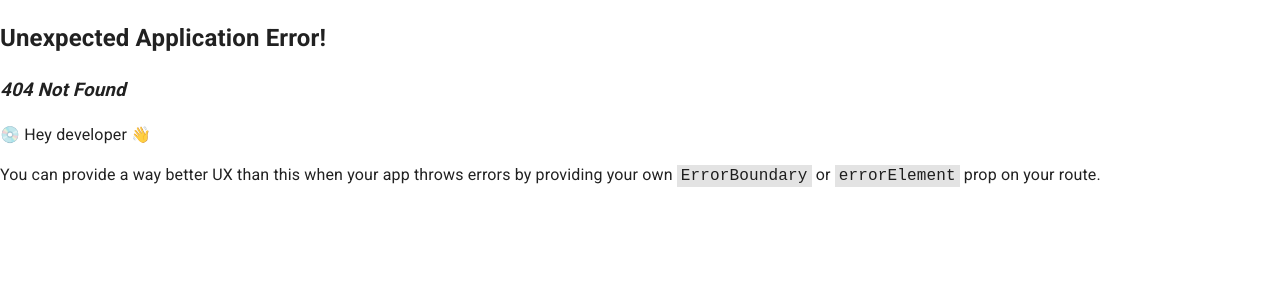
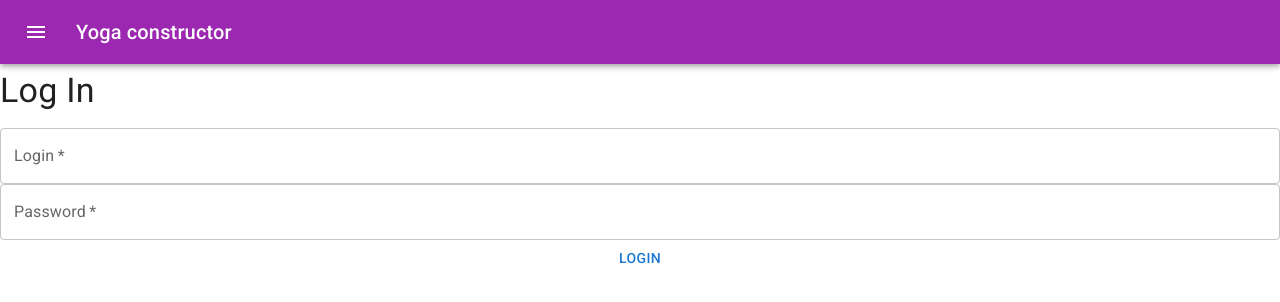
Before and after one commit to Jane-Coding/Yoga-lesson-builder, a React (Vite) app in the folder frontend/: page /login in a window 1280 px wide. Before the commit this address had no page. Shown: the top 302 px of the page. Built offline with nearby package versions, Linux system fonts and the light colour scheme.

Commit message:
frontend setup for auth

```diff
--- a/frontend/src/components/Navbar.jsx
+++ b/frontend/src/components/Navbar.jsx
@@ -9,6 +9,10 @@ import Toolbar from '@mui/material/Toolbar';
 import Typography from '@mui/material/Typography';
 
 import { Link } from "react-router-dom";
+import { Button } from '@mui/material';
+
+import { useAuthContext } from '../hooks/useAuthContext';
+import { useLogout } from '../hooks/useLogout'
 
 function Navbar() {
     const [anchorEl, setAnchorEl] = React.useState(null);
@@ -19,6 +23,9 @@ function Navbar() {
     const handleClose = () => {
     setAnchorEl(null);
     };
+
+    const { logout } = useLogout()
+    const { user } = useAuthContext()
 
     return (
       <Box sx={{ flexGrow: 1 }}>
@@ -52,6 +59,16 @@ function Navbar() {
               <MenuItem onClick={handleClose}>
                 About Me
               </MenuItem>
+
+              {user &&
+                <MenuItem onClick={() => logout()}>
+                  Log out
+                </MenuItem>
+              }
+
+              {!user && <MenuItem onClick={handleClose} component={Link} to="/login">Log in</MenuItem>}
+              {!user && <MenuItem onClick={handleClose} component={Link} to="/signup">Sign up</MenuItem>}
+
             </Menu>
 
             <Typography variant="h6" component="div" sx={{ flexGrow: 1 }}>
--- /dev/null
+++ b/frontend/src/context/AuthContext.jsx
@@ -0,0 +1,33 @@
+import { createContext, useReducer, useEffect } from "react";
+
+export const AuthContext = createContext()
+
+export const authReducer = (state, action) => {
+    switch (action.type) {
+        case 'LOGIN':
+            return { user: action.payload }
+        case 'LOGOUT':
+            return { user: null }
+        default:
+            return state
+    }
+}
+
+export const AuthContextProvider = ({ children }) => {
+    const [ state, dispatch ] = useReducer(authReducer, { user: null })
+
+    useEffect(() => {
+        const user = JSON.parse(localStorage.getItem('user'))
+
+        if(user){
+            dispatch({type: 'LOGIN', payload: user})
+        }
+    }, [])
+
+    console.log('authstate: ', state);
+    return (
+        <AuthContext.Provider value={{...state, dispatch}}>
+            { children }
+        </AuthContext.Provider>
+    )
+}
--- /dev/null
+++ b/frontend/src/hooks/useAuthContext.jsx
@@ -0,0 +1,12 @@
+import { AuthContext } from "../context/AuthContext";
+import { useContext } from "react";
+
+export const useAuthContext = () => {
+    const context = useContext(AuthContext)
+
+    if(!context){
+        throw Error('useAuthContext must be used inside an AuthContextProvider')
+    }
+
+    return context
+}
--- /dev/null
+++ b/frontend/src/hooks/useLogin.jsx
@@ -0,0 +1,37 @@
+import { useState } from "react";
+import { useAuthContext } from "./useAuthContext"
+
+export const useLogin = () => {
+    const [ error, setError ] = useState(null)
+    const [ isLoading, setIsLoading ] = useState(null)
+    const { dispatch } = useAuthContext()
+
+    const login = async (email, password) => {
+        setIsLoading(true)
+        setError(null)
+
+        const response = await fetch('http://localhost:8085/api/user/login', {
+            method: 'POST',
+            headers: {'Content-Type': 'application/json'},
+            body: JSON.stringify({email, password})
+        })
+
+        const json = await response.json()
+
+        if(!response.ok){
+            setIsLoading(false)
+            setError(json.error)
+        }
+        if(response.ok){
+            // save user to local storage
+            localStorage.setItem('user', JSON.stringify(json))
+
+            // update the auth context
+            dispatch({type: 'LOGIN', payload: json})
+
+            setIsLoading(false)
+        }
+    }
+
+    return { login, isLoading, error }
+}
--- /dev/null
+++ b/frontend/src/hooks/useLogout.jsx
@@ -0,0 +1,15 @@
+import { useAuthContext } from "./useAuthContext"
+
+export const useLogout = () => {
+    const { dispatch } = useAuthContext()
+
+    const logout = () => {
+        // remove user from storage
+        localStorage.removeItem('user')
+
+        // dispatch logout action
+        dispatch({type: 'LOGOUT'})
+    }
+
+    return { logout }
+}
--- /dev/null
+++ b/frontend/src/hooks/useSignup.jsx
@@ -0,0 +1,37 @@
+import { useState } from "react";
+import { useAuthContext } from "./useAuthContext"
+
+export const useSignup = () => {
+    const [ error, setError ] = useState(null)
+    const [ isLoading, setIsLoading ] = useState(null)
+    const { dispatch } = useAuthContext()
+
+    const signup = async (email, password) => {
+        setIsLoading(true)
+        setError(null)
+
+        const response = await fetch('http://localhost:8085/api/user/signup', {
+            method: 'POST',
+            headers: {'Content-Type': 'application/json'},
+            body: JSON.stringify({email, password})
+        })
+
+        const json = await response.json()
+
+        if(!response.ok){
+            setIsLoading(false)
+            setError(json.error)
+        }
+        if(response.ok){
+            // save user to local storage
+            localStorage.setItem('user', JSON.stringify(json))
+
+            // update the auth context
+            dispatch({type: 'LOGIN', payload: json})
+
+            setIsLoading(false)
+        }
+    }
+
+    return { signup, isLoading, error }
+}
--- a/frontend/src/main.jsx
+++ b/frontend/src/main.jsx
@@ -9,9 +9,12 @@ import HomePage from './pages/HomePage';
 import ErrorPage from './pages/ErrorPage';
 import Lesson from './pages/Lesson';
 import CreateLessonPage from './pages/CreateLessonPage';
+import Login from './pages/Login';
+import SignUp from './pages/SignUp';
 
 import { LessonContextProvider } from './context/LessonsContext';
 import { NotificationContextProvider } from './context/NotificationContext';
+import { AuthContextProvider } from './context/AuthContext';
 
 import {
   createBrowserRouter,
@@ -26,6 +29,16 @@ const router = createBrowserRouter([
       {
         path: "/",
         element: <HomePage/>,
+        errorElement: <ErrorPage/>
+      },
+      {
+        path: "/login",
+        element: <Login/>,
+        errorElement: <ErrorPage/>
+      },
+      {
+        path: "/signup",
+        element: <SignUp/>,
         errorElement: <ErrorPage/>
       },
       {
@@ -46,11 +59,13 @@ const router = createBrowserRouter([
 
 ReactDOM.createRoot(document.getElementById('root')).render(
   <React.StrictMode>
+    <AuthContextProvider>
       <LessonContextProvider>
         <NotificationContextProvider>
             <CssBaseline enableColorScheme />
             <RouterProvider router={router} />
           </NotificationContextProvider>
       </LessonContextProvider>
+    </AuthContextProvider>
   </React.StrictMode>,
 )
--- a/frontend/src/pages/HomePage.jsx
+++ b/frontend/src/pages/HomePage.jsx
@@ -8,9 +8,12 @@ import Notification from '../components/Notification';
 import { useEffect } from 'react';
 
 import { useLessonsContext } from '../hooks/useLessonsContext';
+import { useAuthContext } from '../hooks/useAuthContext';
 
 function HomePage() {
     const {lessons, dispatch} = useLessonsContext()
+
+    const { user } = useAuthContext()
 
     useEffect(() => {
         const getLessonsList = async () => {
@@ -29,6 +32,8 @@ function HomePage() {
     return (
         <Container maxWidth="sm" sx={{mt: "80px", mb: "60px"}}>
             <Stack spacing={3}>
+                {user && <Typography>Welcome back {user.email}</Typography>}
+
                 <Typography variant="h4">
                     Created sessions
                 </Typography>
--- /dev/null
+++ b/frontend/src/pages/Login.jsx
@@ -0,0 +1,47 @@
+import {Container, Stack, TextField, Typography, Button, FormControl} from '@mui/material';
+
+import { useLogin } from '../hooks/useLogin';
+
+import { useState } from "react";
+
+function Login() {
+    const [ email, setEmail ] = useState('')
+    const [ password, setPassword ] = useState('')
+
+    const { login, error, isLoading } = useLogin()
+
+    const handleSubmit = async (e) => {
+        e.preventDefault()
+
+        await login(email, password)
+    }
+
+    return (
+        <FormControl sx={{width: '100%', mt: '70px'}}>
+            <Typography variant='h4' mb={2}>Log In</Typography>
+            <TextField
+                label='Login'
+                variant='outlined'
+                color='secondary'
+                required
+                onChange={(e)=> setEmail(e.target.value)}
+                value={email}
+            ></TextField>
+
+            <TextField
+                label='Password'
+                variant='outlined'
+                color='secondary'
+                required
+                multiline
+                onChange={(e)=> setPassword(e.target.value)}
+                value={password}
+            ></TextField>
+
+            <Button onClick={handleSubmit} disabled={isLoading}>Login</Button>
+            {error && <div>{error}</div>}
+        </FormControl>
+    );
+}
+
+export default Login;
--- /dev/null
+++ b/frontend/src/pages/SignUp.jsx
@@ -0,0 +1,46 @@
+import {Container, Stack, TextField, Typography, Button, FormControl} from '@mui/material';
+
+import { useSignup } from '../hooks/useSignup';
+
+import { useState } from "react";
+
+function SignUp() {
+    const [ email, setEmail ] = useState('')
+    const [ password, setPassword ] = useState('')
+    const { signup, error, isLoading } = useSignup()
+
+    const handleSubmit = async (e) => {
+        e.preventDefault()
+
+        await signup(email, password)
+    }
+
+    return (
+        <FormControl sx={{width: '100%', mt: '70px'}}>
+            <Typography variant='h4' mb={2}>Sign Up</Typography>
+            <TextField
+                label='Email'
+                variant='outlined'
+                color='secondary'
+                required
+                onChange={(e)=> setEmail(e.target.value)}
+                value={email}
+            ></TextField>
+
+            <TextField
+                label='Password'
+                variant='outlined'
+                color='secondary'
+                required
+                multiline
+                onChange={(e)=> setPassword(e.target.value)}
+                value={password}
+            ></TextField>
+
+            <Button onClick={handleSubmit} disabled={isLoading}>Signup</Button>
+            {error && <div>{error}</div>}
+        </FormControl>
+    );
+}
+
+export default SignUp;
```
Lines whose indentation alone changed are shown as unchanged.
